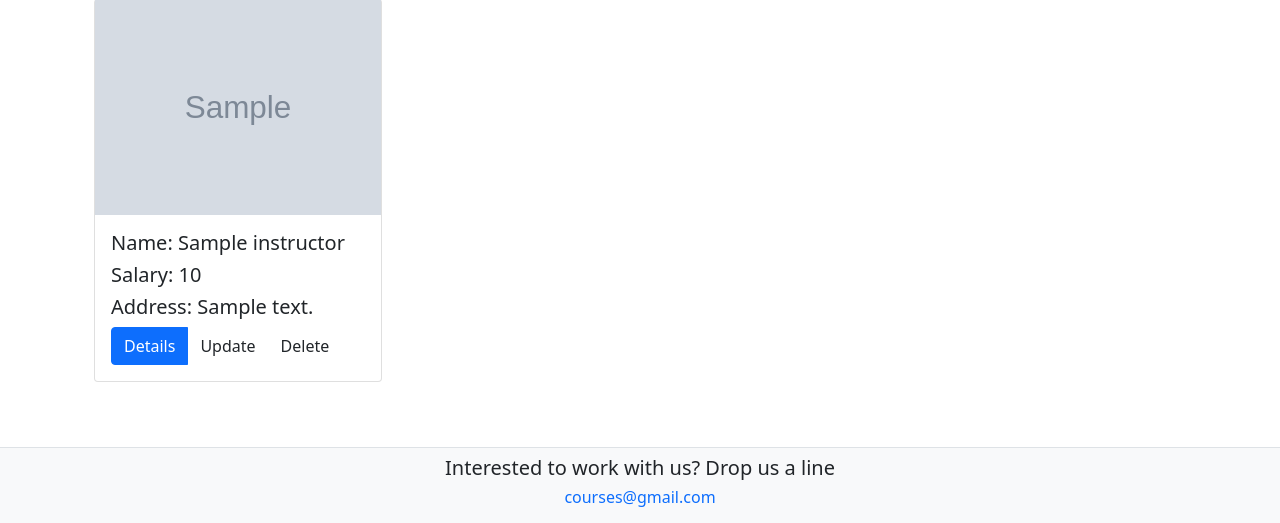
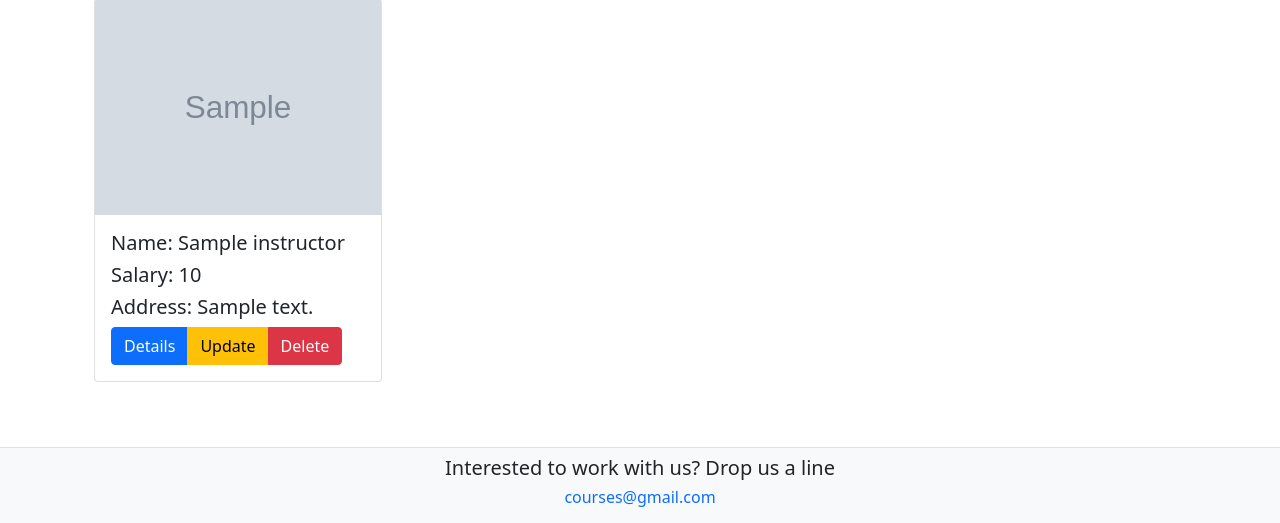
Before and after one commit to Mariam-Hesham88/Courses-MVC, an ASP.NET Core app: page /Instructor in a window 1280 px wide. Shown: the part 277-800 px from the top of the page. Run offline with ASP.NET Core 8, Linux system fonts and the light colour scheme; tables that the repository leaves empty hold one stand-in row (values such as "Sample post"); grey boxes marked "Sample" are stand-in pictures; style sheets or scripts are compiled from the project's sources; some libraries are stand-ins or nearby versions.

Commit message:
Update All Controllers

```diff
--- a/MVCDay6/Controllers/InstructorController.cs
+++ b/MVCDay6/Controllers/InstructorController.cs
@@ -47,6 +47,9 @@ namespace MVCDay6.Controllers
         public IActionResult Update(int id)
         {
             var instructor = _unitOfWork.InstructorRepository.GetById(id);
+            if (instructor == null)
+                return NotFound();
+
             var instructorViewModel = _mapping.Map<InstructorViewModel>(instructor);
             return View(instructorViewModel);
         }
@@ -56,7 +59,11 @@ namespace MVCDay6.Controllers
         {
             if (ModelState.IsValid)
             {
-                var instructor = _mapping.Map<Instructor>(instructorViewModel);
+                var instructor = _unitOfWork.InstructorRepository.GetById(instructorViewModel.Id);
+                if (instructor == null)
+                    return NotFound();
+
+                _mapping.Map(instructorViewModel, instructor);
                 _unitOfWork.InstructorRepository.Update(instructor);
                 return RedirectToAction("Index");
             }
@@ -83,12 +90,11 @@ namespace MVCDay6.Controllers
 
         public IActionResult Delete(int id)
         {
-            var instructor = _unitOfWork.InstructorRepository.GetById(id);
-
-            if (instructor is null)
+            var istructor = _unitOfWork.InstructorRepository.GetById(id);
+            if (istructor == null)
                 return NotFound();
 
-            _unitOfWork.InstructorRepository.Delete(instructor);
+            _unitOfWork.InstructorRepository.Delete(istructor);
             return RedirectToAction("Index");
         }
 
--- a/MVCDay6/Views/Course/Index.cshtml
+++ b/MVCDay6/Views/Course/Index.cshtml
@@ -20,8 +20,8 @@
                                <h5 class="card-title">@course.Name</h5>
                                <h6 class="card-subtitle mb-2 text-body-secondary">Full Degree : @course.Degree</h6>
                                <h6 class="card-subtitle mb-2 text-body-secondary">Minmam Degree : @course.MinDegree</h6>
-                                <a asp-controller="Course" asp-action="Update" asp-all-route-id="@course.Id" class="btn btn-primary">Update</a>
-                                <a asp-controller="Course" asp-action="Delete" asp-all-route-id="@course.Id" class="btn btn-danger">Delete</a>
+                               <a asp-controller="Course" asp-action="Update" asp-route-id="@course.Id" class="btn btn-primary">Update</a>
+                               <a asp-controller="Course" asp-action="Delete" asp-route-id="@course.Id" class="btn btn-danger disabled">Delete</a>
                             </div>
                       </div>
                 </div>
--- a/MVCDay6/Views/Course/Update.cshtml
+++ b/MVCDay6/Views/Course/Update.cshtml
@@ -4,7 +4,7 @@
 }
 
 
-<form method="post" action="Update">
+<form asp-controller="Course" asp-action="Update">
     <div class=" pt-2">
         <label>Name</label>
         <input type="text" name="Name" value="@Model.Name" id="Name" class="form form-control" />
--- a/MVCDay6/Views/Department/Index.cshtml
+++ b/MVCDay6/Views/Department/Index.cshtml
@@ -35,8 +35,8 @@
                             <td>
                                 <div class="btn-group" role="group" aria-label="Basic example">
 @*                                     <a asp-controller="Department" asp-action="Details" asp-all-route-id="@item.Id" class="btn btn-primary">Details</a> *@
-                                    <a asp-controller="Department" asp-action="Update" asp-all-route-id="@item.Id" class="btn btn-warning">Update</a>
-                                    <a asp-controller="Department" asp-action="Delete" asp-all-route-id="@item.Id" class="btn btn-danger">Delete</a>
+                                    <a asp-controller="Department" asp-action="Update" asp-route-id="@item.Id" class="btn btn-warning">Update</a>
+                                    <a asp-controller="Department" asp-action="Delete" asp-route-id="@item.Id" class="btn btn-danger disabled">Delete</a>
                                 </div>
                             </td>
                         </tr>
--- a/MVCDay6/Views/Department/Update.cshtml
+++ b/MVCDay6/Views/Department/Update.cshtml
@@ -4,7 +4,7 @@
 }
 
 
-<form asp-action="Add" asp-controller="Department">
+<form asp-action="Update" asp-controller="Department">
     <div class=" pt-2">
         <label asp-for="@Model.Name">Name</label>
         <input asp-for="@Model.Name" type="text" name="Name" value="@Model.Name" id="Name" class="form form-control" />
--- a/MVCDay6/Views/Instructor/Update.cshtml
+++ b/MVCDay6/Views/Instructor/Update.cshtml
@@ -25,5 +25,5 @@
         <input asp-for="@Model.Salary" type="number" name="Salary" value="@Model.Salary" id="Salary" class="form form-control" />
     </div>
 
-    <input type="submit" class="btn btn-warning mt-4" />
+    <input type="submit" class="btn btn-warning mt-4" value="Update" asp-action="Update" asp-controller="Instructor" />
 </form>
--- a/MVCDay6/Views/Shared/_InstructorPartialView.cshtml
+++ b/MVCDay6/Views/Shared/_InstructorPartialView.cshtml
@@ -12,9 +12,9 @@
             <h5 class="card-title">Salary: @Model.Salary</h5>
             <h5 class="card-title">Address: @Model.Address</h5>
             <div class="btn-group" role="group" aria-label="Basic example">
-                <a asp-controller="Instructor" asp-action="Index" asp-all-route-id="@Model.Id" class="btn btn-primary">Back</a>
-                <a asp-controller="Instructor" asp-action="Update" asp-all-route-id="@Model.Id" class="btn btn-Warning">Update</a>
-                <a asp-controller="Instructor" asp-action="Delete" asp-all-route-id="@Model.Id" class="btn btn-Danger">Delete</a>
+                <a asp-controller="Instructor" asp-action="Index" asp-route-id="@Model.Id" class="btn btn-primary">Back</a>
+                <a asp-controller="Instructor" asp-action="Update" asp-route-id="@Model.Id" class="btn btn-Warning">Update</a>
+                <a asp-controller="Instructor" asp-action="Delete" asp-route-id="@Model.Id" class="btn btn-Danger">Delete</a>
             </div>
         </div>
     </div>
@@ -28,9 +28,9 @@ else
             <h5 class="card-title">Salary: @Model.Salary</h5>
             <h5 class="card-title">Address: @Model.Address</h5>
             <div class="btn-group" role="group" aria-label="Basic example">
-                <a asp-controller="Instructor" asp-action="Details" asp-all-route-id="@Model.Id" class="btn btn-primary">Details</a>
-                <a asp-controller="Instructor" asp-action="Update" asp-all-route-id="@Model.Id" class="btn btn-Warning">Update</a>
-                <a asp-controller="Instructor" asp-action="Delete" asp-all-route-id="@Model.Id" class="btn btn-Danger">Delete</a>
+                <a asp-controller="Instructor" asp-action="Details" asp-route-id="@Model.Id" class="btn btn-primary">Details</a>
+                <a asp-controller="Instructor" asp-action="Update" asp-route-id="@Model.Id" class="btn btn-warning">Update</a>
+                <a asp-controller="Instructor" asp-action="Delete" asp-route-id="@Model.Id" class="btn btn-danger">Delete</a>
             </div>
         </div>
     </div>
```
Also changed, not shown: MVCDay6/Controllers/CourseController.cs (+10 -2 lines), MVCDay6/Controllers/DepartmentController.cs (+16 -8 lines), 11 other files.
